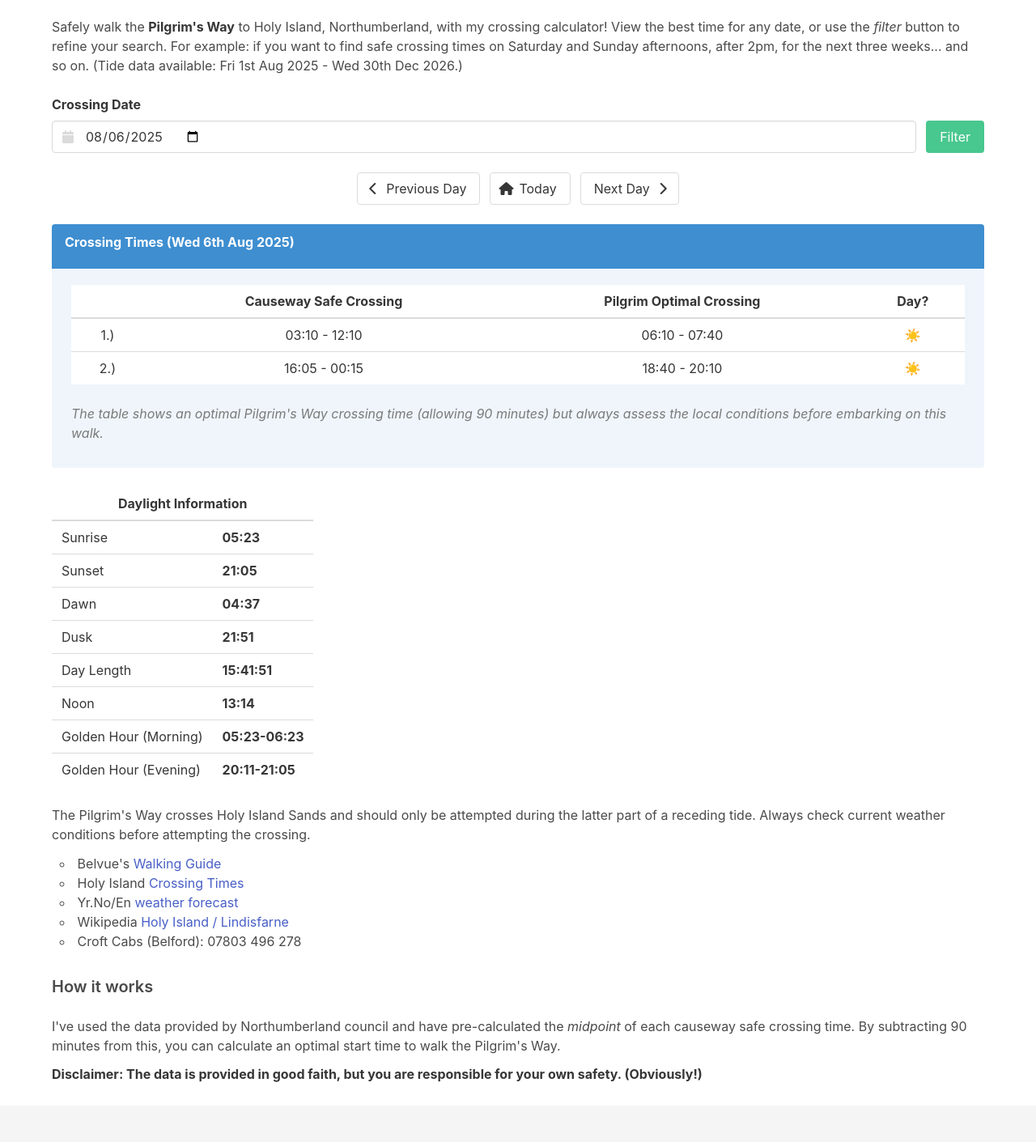
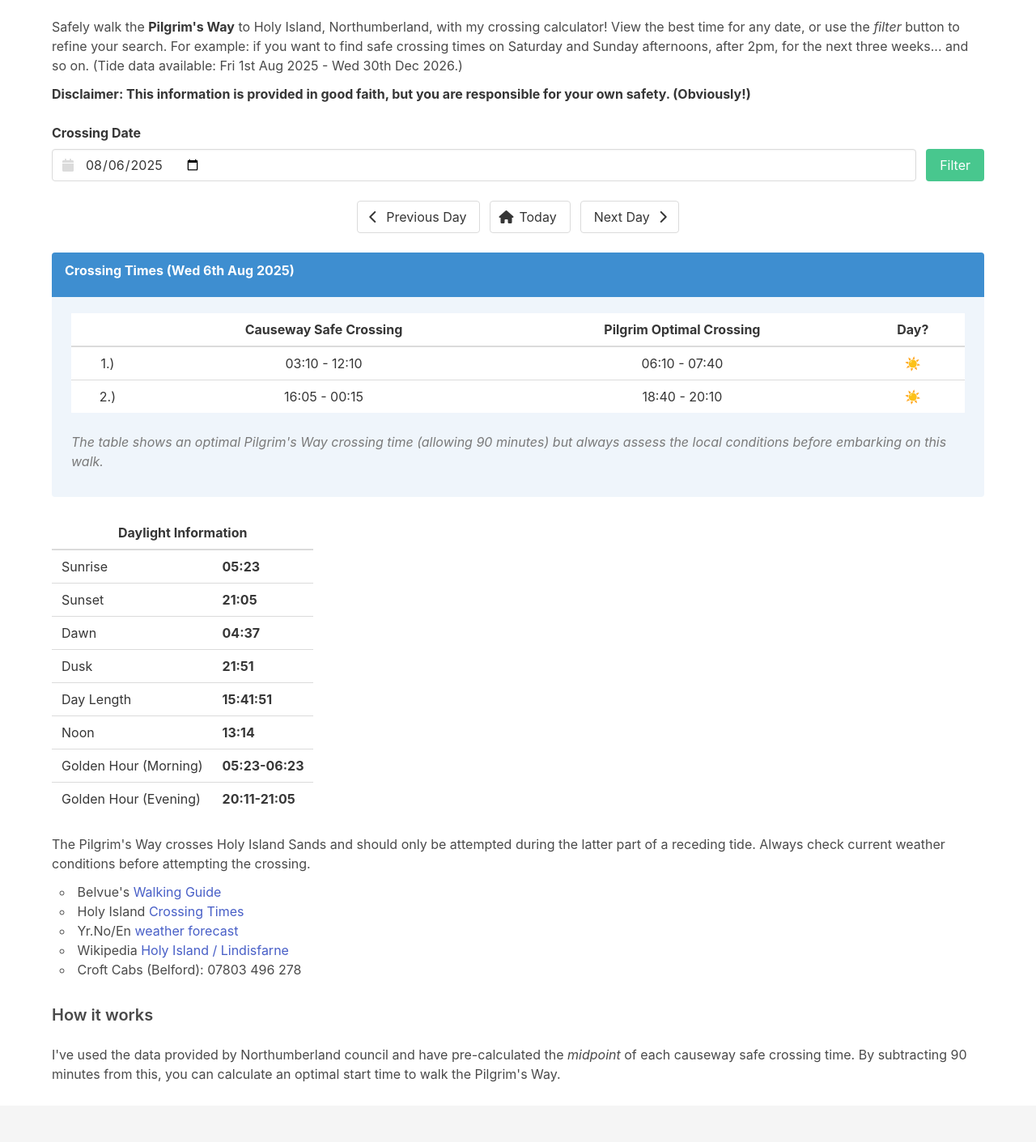
Before and after one commit to jonathancraddock/holyisland-cross, a website: page index.html in a window 1280 px wide. Shown: the part 55-1466 px from the top of the page at 81% size. Drawn offline with nearby package versions, Linux system fonts and the light colour scheme; no server answers.

Commit message:
disclaimer

```diff
--- a/index.html
+++ b/index.html
@@ -27,6 +27,7 @@
 
 <div class="block">
   <p>Safely walk the <strong>Pilgrim's Way</strong> to Holy Island, Northumberland, with my crossing calculator! View the best time for any date, or use the <em>filter</em> button to refine your search. For example: if you want to find safe crossing times on Saturday and Sunday afternoons, after 2pm, for the next three weeks... and so on. <span id="tideDateRange"></span></p>
+  <p><strong>Disclaimer: This information is provided in good faith, but you are responsible for your own safety. (Obviously!)</strong></p>
 </div>
 
 <div class="block">
@@ -96,7 +97,6 @@
   </ul>
   <h2 class="subtitle">How it works</h2>
   <p>I've used the data provided by Northumberland council and have pre-calculated the <em>midpoint</em> of each causeway safe crossing time. By subtracting 90 minutes from this, you can calculate an optimal start time to walk the Pilgrim's Way.</p>
-  <p><strong>Disclaimer: The data is provided in good faith, but you are responsible for your own safety. (Obviously!)</strong></p>
 </div>
 
 </div>
```
